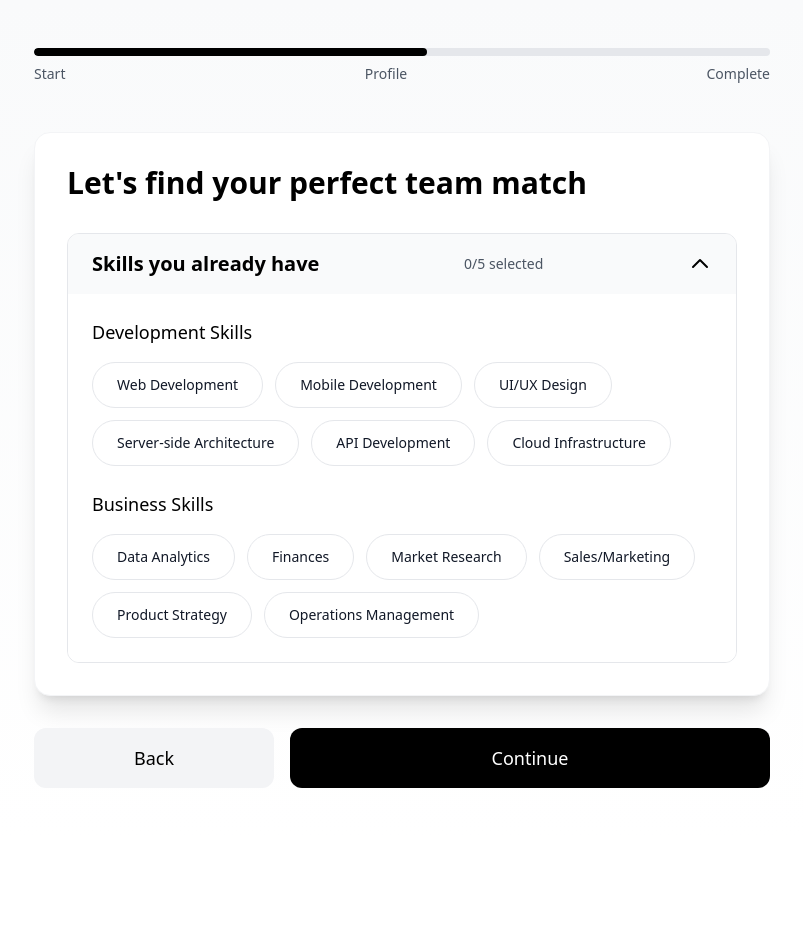
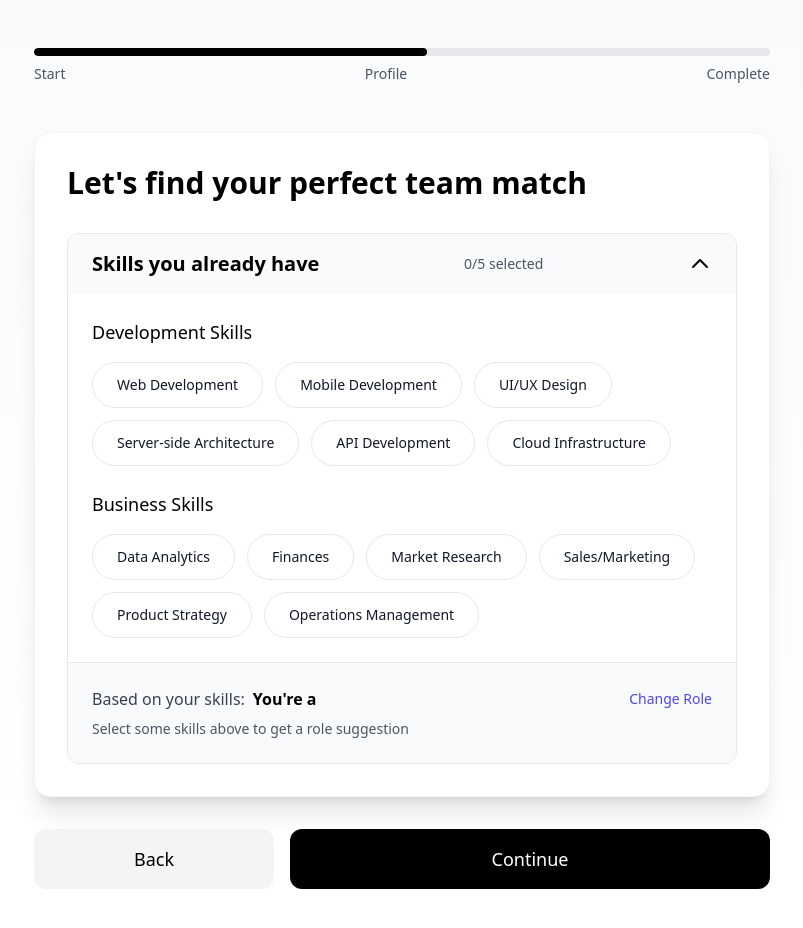
Before and after one commit to ammonwk/sandbox-connect, a React (Vite) app: page /sandbox-headstart/onboarding in a window 1280 px wide. Both pictures are taken after a click on the button "Continue". Shown: the top 928 px of the page, without its empty margins (238-1041 px from the left). Before the commit the page ends 836 px from the top, so only its background shows below. Built offline with nearby package versions, Linux system fonts and the light colour scheme.

Commit message:
Added role selection to Skills page

```diff
--- a/src/components/Onboarding.jsx
+++ b/src/components/Onboarding.jsx
@@ -1,6 +1,6 @@
 import { useState, useEffect } from 'react';
 import { useNavigate } from 'react-router-dom';
-import { SKILLS } from '../data/skills';
+import { SKILLS, ROLES, determineRole } from '../data/skills';
 
 function Onboarding() {
   const [step, setStep] = useState(1);
@@ -12,6 +12,9 @@ function Onboarding() {
   const [openSection, setOpenSection] = useState('current');
   const [needsPM, setNeedsPM] = useState(false);
   const [needsDev, setNeedsDev] = useState(false);
+  const [suggestedRole, setSuggestedRole] = useState('');
+  const [selectedRole, setSelectedRole] = useState('');
+  const [isEditingRole, setIsEditingRole] = useState(false);
   const navigate = useNavigate();
 
   useEffect(() => {
@@ -34,14 +37,21 @@ function Onboarding() {
     const current = selectedSkills.current;
     const MAX_SKILLS = 5;
 
-    setSelectedSkills(prev => ({
-      ...prev,
-      current: current.includes(skill)
+    const newSkills = current.includes(skill)
       ? current.filter(s => s !== skill)
       : current.length < MAX_SKILLS
         ? [...current, skill]
-          : current
+        : current;
+
+    setSelectedSkills(prev => ({
+      ...prev,
+      current: newSkills
     }));
+
+    // Determine and set the suggested role whenever skills change
+    const determinedRole = determineRole(newSkills);
+    setSuggestedRole(determinedRole);
+    setSelectedRole(determinedRole);
   };
 
   return (
@@ -101,6 +111,7 @@ function Onboarding() {
               </button>
 
               {openSection === 'current' && (
+                <div>
                   <div className="p-6 bg-white">
                     <div className="space-y-6">
                       <div>
@@ -140,6 +151,41 @@ function Onboarding() {
                           ))}
                         </div>
                       </div>
+                    </div>
+                  </div>
+
+                  <div className="p-6 bg-gray-50 border-t border-gray-200">
+                    <div className="flex items-center justify-between">
+                      <div className="flex items-center space-x-2">
+                        <span className="text-gray-700">Based on your skills:</span>
+                        {!isEditingRole ? (
+                          <span className="font-semibold text-black">
+                            You're a {selectedRole}
+                          </span>
+                        ) : (
+                          <select
+                            value={selectedRole}
+                            onChange={(e) => setSelectedRole(e.target.value)}
+                            className="ml-2 px-3 py-1 border border-gray-300 rounded-md bg-white"
+                          >
+                            {Object.values(ROLES).map(role => (
+                              <option key={role} value={role}>{role}</option>
+                            ))}
+                          </select>
+                        )}
+                      </div>
+                      <button
+                        onClick={() => setIsEditingRole(!isEditingRole)}
+                        className="text-sm text-indigo-600 hover:text-indigo-800"
+                      >
+                        {isEditingRole ? 'Save' : 'Change Role'}
+                      </button>
+                    </div>
+                    {selectedSkills.current.length === 0 && (
+                      <p className="mt-2 text-sm text-gray-600">
+                        Select some skills above to get a role suggestion
+                      </p>
+                    )}
                   </div>
                 </div>
               )}
--- a/src/data/skills.js
+++ b/src/data/skills.js
@@ -16,3 +16,37 @@ export const SKILLS = {
       'Operations Management'
     ]
   };
+
+export const ROLES = {
+    DEVELOPER: 'Developer',
+    PROJECT_MANAGER: 'Project Manager',
+    TECHNICAL_PM: 'Technical Project Manager',
+    DESIGNER: 'Designer',
+    UNDECIDED: 'Undecided'
+  };
+
+
+export const determineRole = (skills) => {
+    const devSkills = skills.filter(skill => SKILLS.dev.includes(skill)).length;
+    const businessSkills = skills.filter(skill => SKILLS.business.includes(skill)).length;
+    const hasDesignSkill = skills.includes('UI/UX Design');
+
+    // Technical PM: Balance of dev and business skills
+    if (devSkills >= 2 && businessSkills >= 2) {
+      return ROLES.TECHNICAL_PM;
+    }
+    // Developer: Mostly dev skills
+    else if (devSkills >= 2 && hasDesignSkill && devSkills <= 3) {
+      return ROLES.DESIGNER;
+    }
+    // Developer: Mostly dev skills
+    else if (devSkills > businessSkills) {
+      return ROLES.DEVELOPER;
+    }
+    // PM: Mostly business skills
+    else if (businessSkills >= 1) {
+      return ROLES.PROJECT_MANAGER;
+    }
+    // Default to Undecided if no clear pattern
+    return ROLES.UNDECIDED;
+  };
```
Lines whose indentation alone changed are shown as unchanged.
